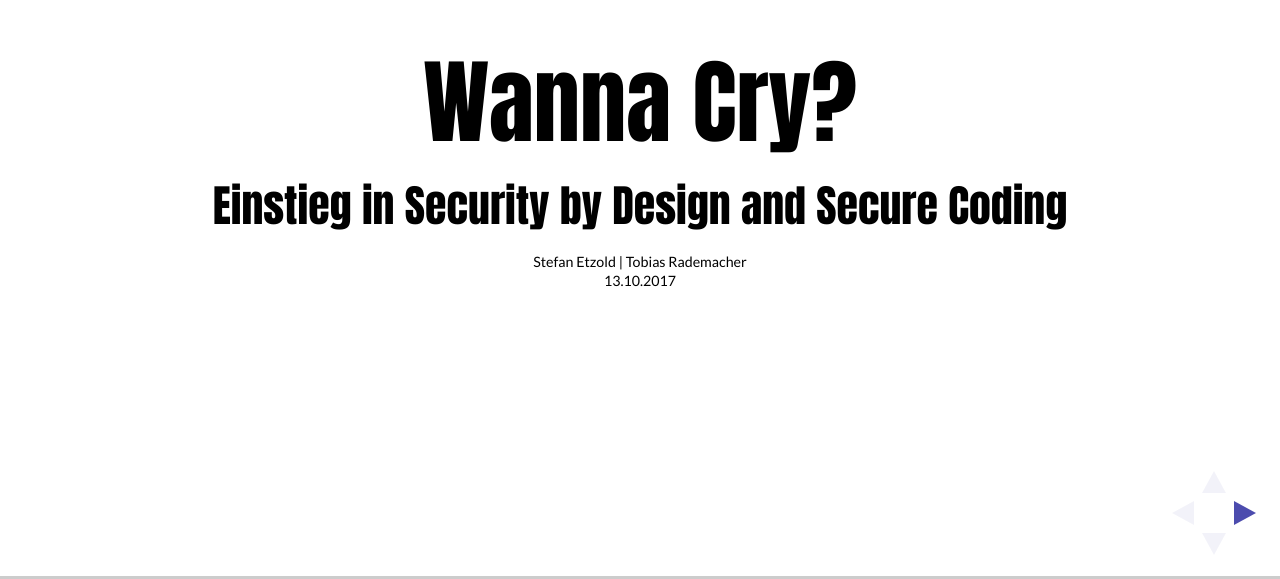
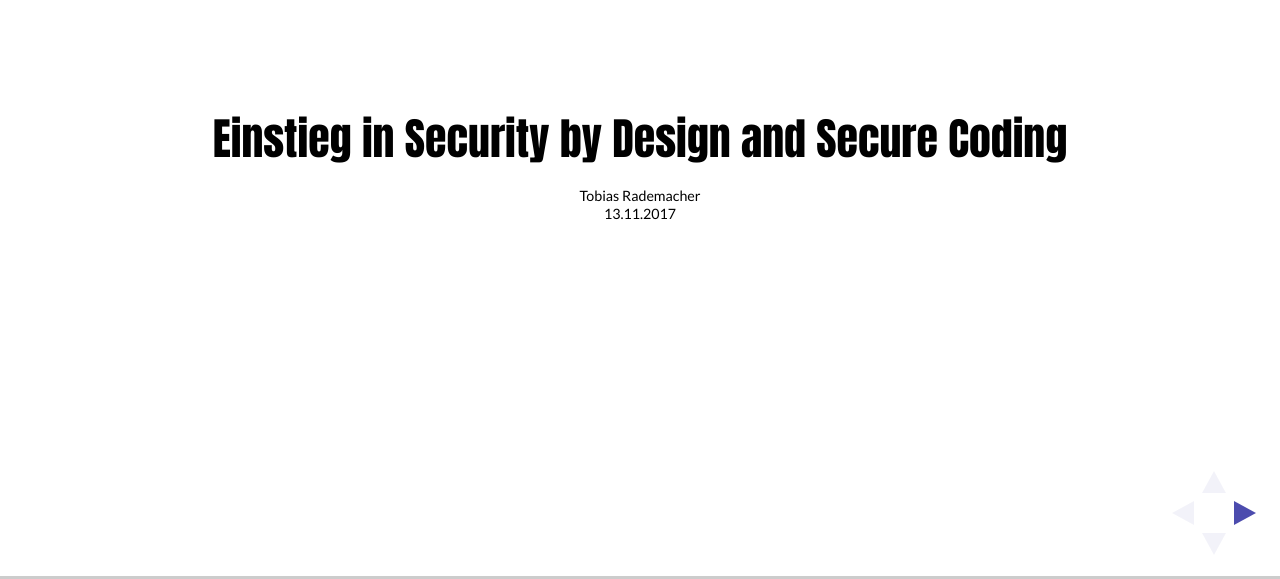
Before and after one commit to tradem/secure-coding-talk, a website: page index.html in a window 1280 px wide. Shown: the part 221-800 px from the top of the page. Drawn offline with Linux system fonts and the light colour scheme; a web font is replaced by a local one.

Commit message:
Updated title slide

```diff
--- a/index.html
+++ b/index.html
@@ -25,11 +25,10 @@
 		<div class="reveal">
 			<div class="slides">
 				<section>
-					<h2>Wanna Cry?</h2>
 					<h4>Einstieg in Security by Design and Secure Coding</h4>
 					<p style="font-size:small;">
-						Stefan Etzold | Tobias Rademacher <br/>
-						13.10.2017
+						Tobias Rademacher <br/>
+						13.11.2017
 					</p>
 				</section>
 				<section>
```
